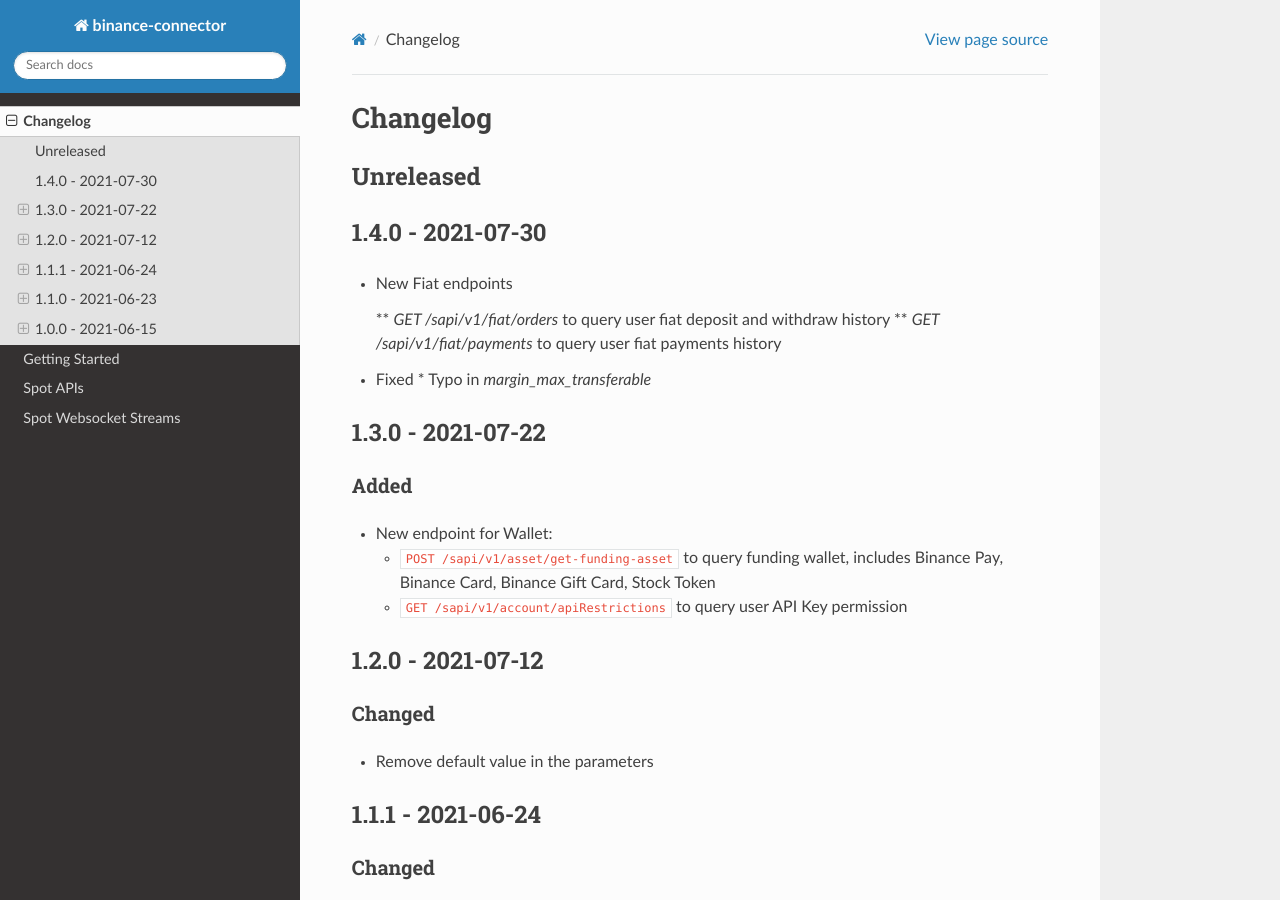
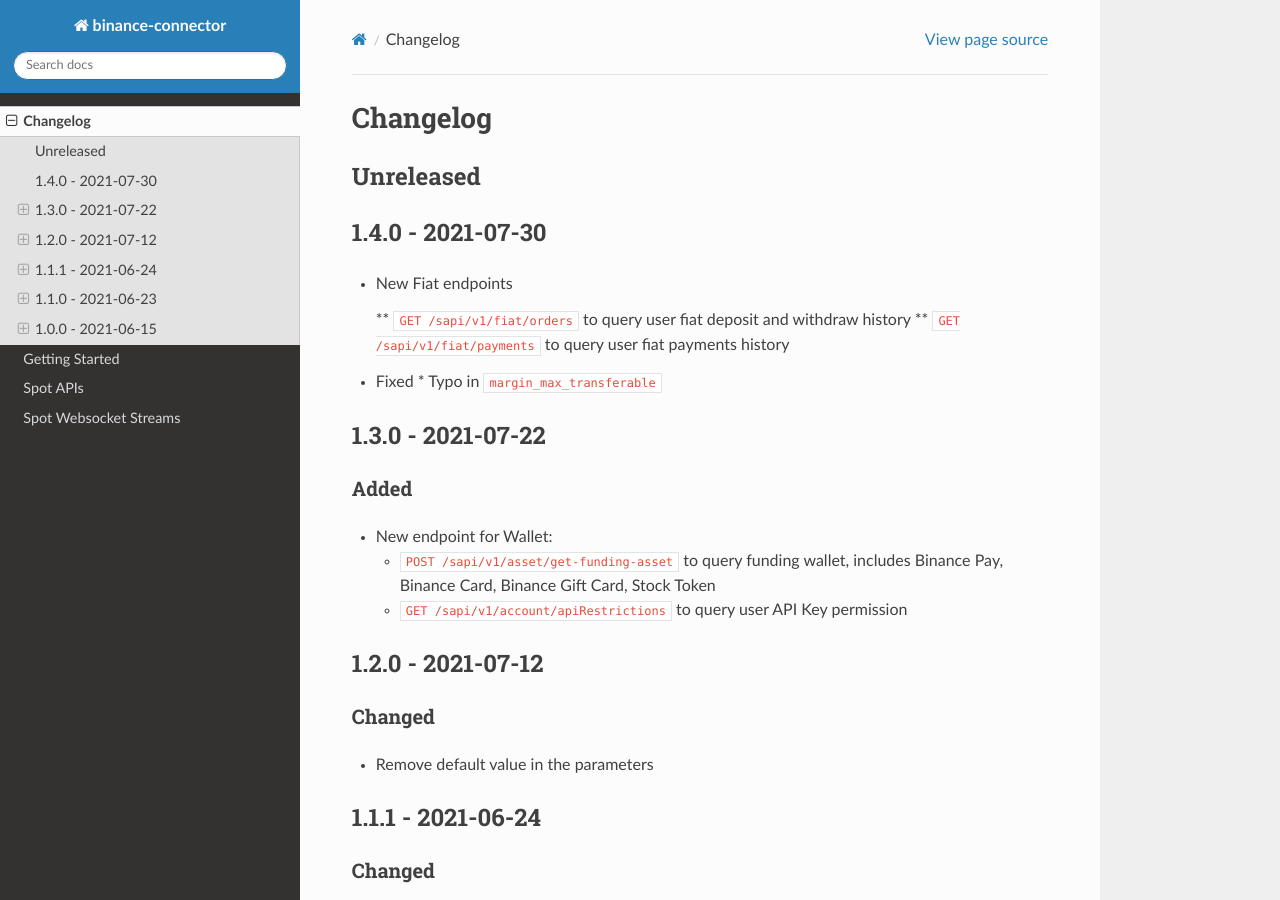
Before and after one commit to binance/binance-connector-python, a Sphinx documentation site: the page built from docs/source/CHANGELOG.rst, in a window 1280 px wide and 900 px high. Built offline with Sphinx 7.4.7 and the Read the Docs theme 2.0.0, drawn with Linux system fonts in a browser that asks for light colours.

```diff
--- a/docs/source/CHANGELOG.rst
+++ b/docs/source/CHANGELOG.rst
@@ -9,11 +9,11 @@ Unreleased
 ------------------
 * New Fiat endpoints
 
-  ** `GET /sapi/v1/fiat/orders` to query user fiat deposit and withdraw history
-  ** `GET /sapi/v1/fiat/payments` to query user fiat payments history
+  ** ``GET /sapi/v1/fiat/orders`` to query user fiat deposit and withdraw history
+  ** ``GET /sapi/v1/fiat/payments`` to query user fiat payments history
 
 * Fixed
-  * Typo in `margin_max_transferable`
+  * Typo in ``margin_max_transferable``
 
 1.3.0 - 2021-07-22
 ------------------
```
Also changed, not shown: README.md (+1 -1 lines).
